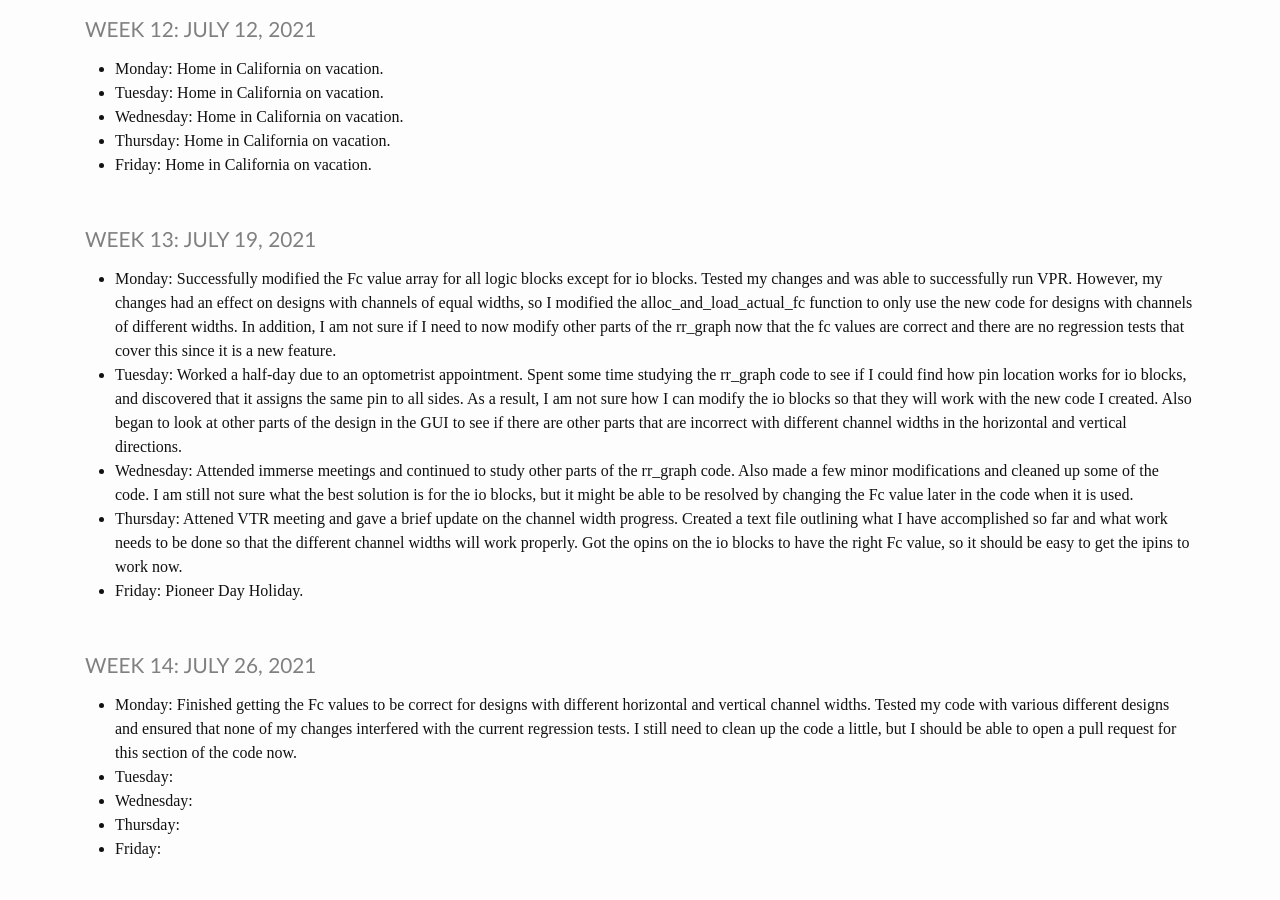
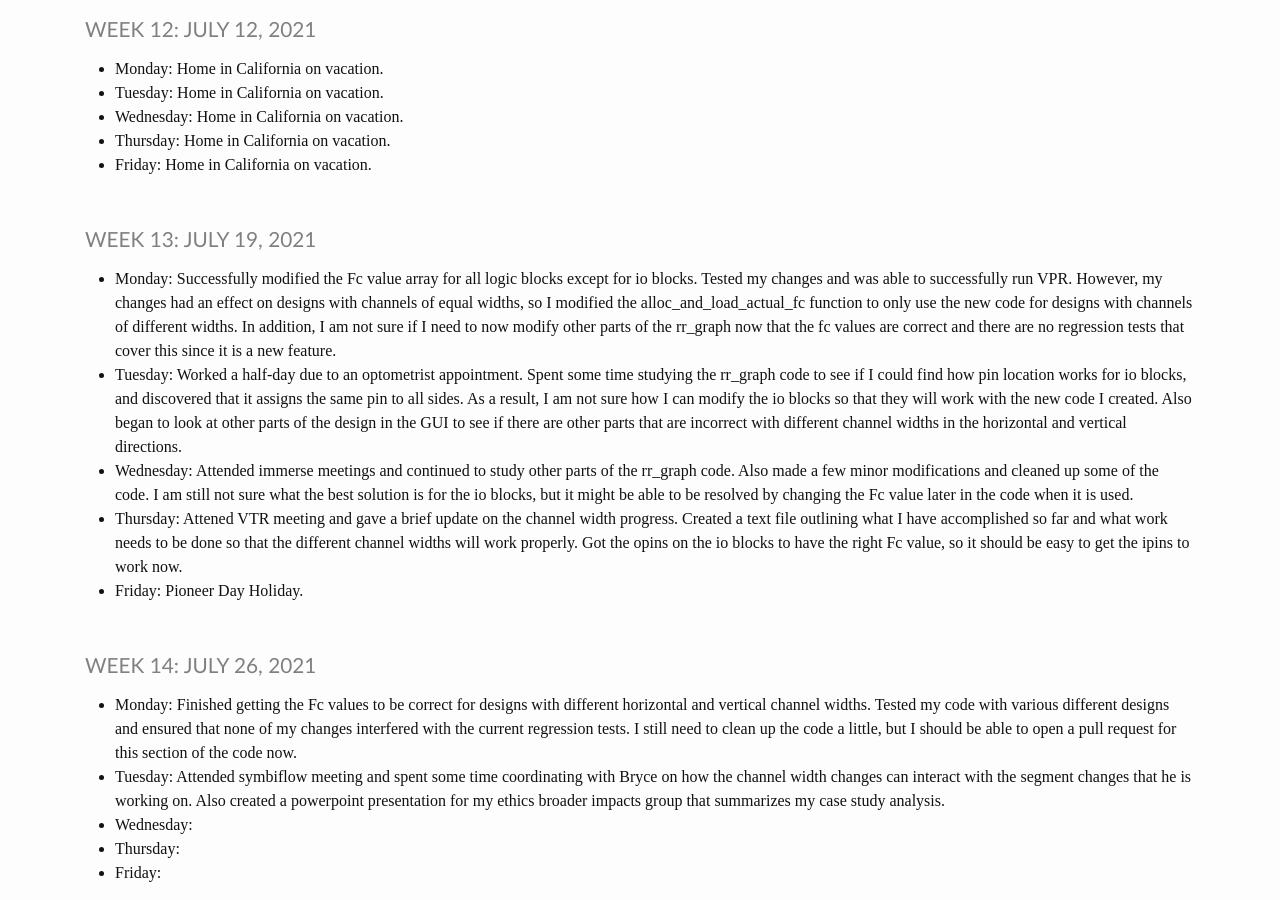
Before and after one commit to heinerb1/heinerb1.github.io, a Jekyll site: the page built from _pages/log.md, in a window 1280 px wide and 900 px high, scrolled down 3906 px. Built offline with Jekyll 4.4.1, drawn with Linux system fonts in a browser that asks for light colours; before the commit the page ends 4782 px from its top, so only the background shows below that.

Commit message:
7/27 Update

```diff
--- a/_pages/log.md
+++ b/_pages/log.md
@@ -230,7 +230,9 @@ title: IMMERSE Log
               Tested my code with various different designs and ensured that none of my changes interfered with the current
               regression tests. I still need to clean up the code a little, but I should be able to open a pull request for
               this section of the code now.
-* **Tuesday**:
+* **Tuesday**: Attended symbiflow meeting and spent some time coordinating with Bryce on how the channel width changes can
+               interact with the segment changes that he is working on. Also created a powerpoint presentation for my ethics
+               broader impacts group that summarizes my case study analysis.
 * **Wednesday**:
 * **Thursday**:
 * **Friday**:
```
